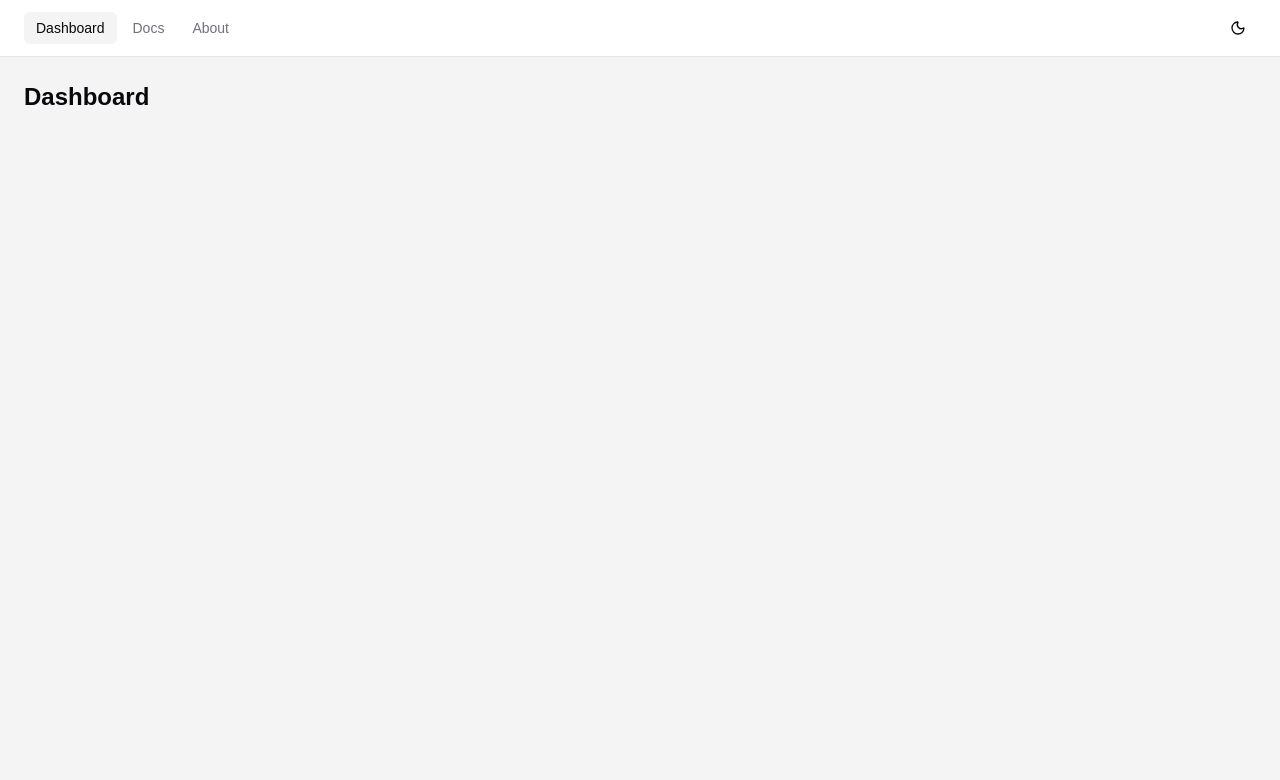
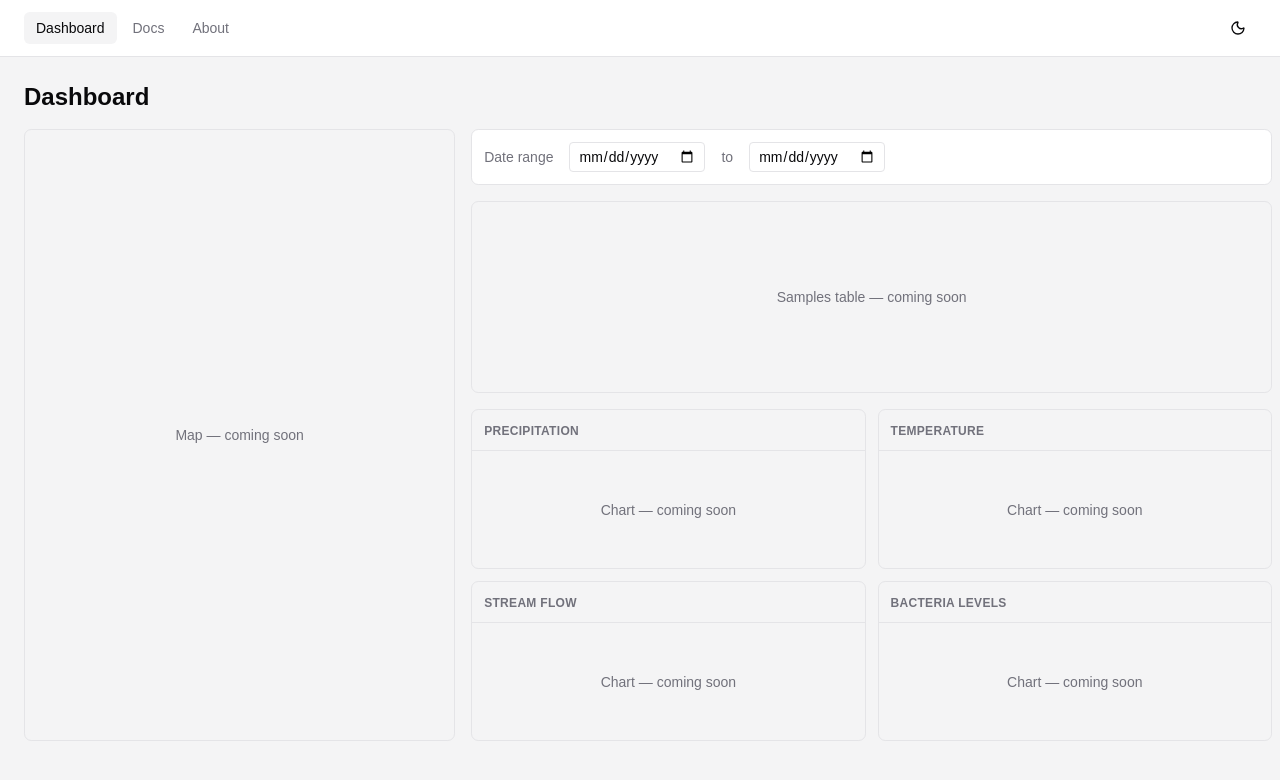
Before and after one commit to maisonm/waterkeeper_tampa_bay, a React (Vite) app in the folder frontend/client/: page / in a window 1280 px wide. Shown: the top 780 px of the page. Built offline with nearby package versions, Linux system fonts and the light colour scheme.

Commit message:
core layout shells

```diff
--- a/frontend/client/src/App.tsx
+++ b/frontend/client/src/App.tsx
@@ -1,5 +1,8 @@
+import { QueryClient, QueryClientProvider } from "@tanstack/react-query"
 import { createBrowserRouter, RouterProvider } from "react-router-dom"
 import { ThemeProvider } from "@/context/ThemeContext"
+
+const queryClient = new QueryClient()
 import DashboardLayout from "@/layout/DashboardLayout"
 import DocsLayout from "@/layout/DocsLayout"
 import AboutLayout from "@/layout/AboutLayout"
@@ -24,8 +27,10 @@ const router = createBrowserRouter([
 
 export default function App() {
   return (
-    <ThemeProvider>
-      <RouterProvider router={router} />
-    </ThemeProvider>
+    <QueryClientProvider client={queryClient}>
+      <ThemeProvider>
+        <RouterProvider router={router} />
+      </ThemeProvider>
+    </QueryClientProvider>
   )
 }
--- a/frontend/client/src/features/dashboard/DashboardPage.tsx
+++ b/frontend/client/src/features/dashboard/DashboardPage.tsx
@@ -1,7 +1,26 @@
+import { FilterProvider } from "./context/FilterContext"
+import FilterBar from "./components/FilterBar"
+import MapPanel from "./components/MapPanel"
+import SamplesTable from "./components/SamplesTable"
+import ChartContainer from "./components/charts/ChartContainer"
+
 export default function DashboardPage() {
   return (
-    <div className="p-6">
-      <h1 className="text-2xl font-semibold text-foreground">Dashboard</h1>
-    </div>
+    <FilterProvider>
+      <div className="flex h-full flex-col gap-4 p-6">
+        <h1 className="text-2xl font-semibold text-foreground">Dashboard</h1>
+        <div className="grid flex-1 grid-cols-[35%_65%] gap-4">
+          {/* Left column — map */}
+          <MapPanel />
+
+          {/* Right column — filter + table + charts */}
+          <div className="flex flex-col gap-4">
+            <FilterBar />
+            <SamplesTable />
+            <ChartContainer />
+          </div>
+        </div>
+      </div>
+    </FilterProvider>
   )
 }
--- /dev/null
+++ b/frontend/client/src/features/dashboard/components/FilterBar.tsx
@@ -0,0 +1,24 @@
+import { useFilter } from "../context/FilterContext"
+
+export default function FilterBar() {
+  const { startDate, endDate, setStartDate, setEndDate } = useFilter()
+
+  return (
+    <div className="flex items-center gap-4 rounded-lg border border-border bg-card p-3">
+      <span className="text-sm font-medium text-muted-foreground">Date range</span>
+      <input
+        type="date"
+        value={startDate ?? ""}
+        onChange={(e) => setStartDate(e.target.value || undefined)}
+        className="rounded border border-border bg-background px-2 py-1 text-sm text-foreground"
+      />
+      <span className="text-sm text-muted-foreground">to</span>
+      <input
+        type="date"
+        value={endDate ?? ""}
+        onChange={(e) => setEndDate(e.target.value || undefined)}
+        className="rounded border border-border bg-background px-2 py-1 text-sm text-foreground"
+      />
+    </div>
+  )
+}
--- /dev/null
+++ b/frontend/client/src/features/dashboard/components/MapPanel.tsx
@@ -0,0 +1,7 @@
+export default function MapPanel() {
+  return (
+    <div className="flex h-full min-h-64 items-center justify-center rounded-lg border border-border bg-zinc-100 dark:bg-zinc-800">
+      <span className="text-sm font-medium text-muted-foreground">Map — coming soon</span>
+    </div>
+  )
+}
--- /dev/null
+++ b/frontend/client/src/features/dashboard/components/SamplesTable.tsx
@@ -0,0 +1,7 @@
+export default function SamplesTable() {
+  return (
+    <div className="flex min-h-48 items-center justify-center rounded-lg border border-border bg-zinc-100 dark:bg-zinc-800">
+      <span className="text-sm font-medium text-muted-foreground">Samples table — coming soon</span>
+    </div>
+  )
+}
--- /dev/null
+++ b/frontend/client/src/features/dashboard/components/charts/ChartContainer.tsx
@@ -0,0 +1,18 @@
+import ChartTile from "./ChartTile"
+
+const CHART_TILES = [
+  { id: "precip", title: "Precipitation" },
+  { id: "temp", title: "Temperature" },
+  { id: "flow", title: "Stream Flow" },
+  { id: "bacteria", title: "Bacteria Levels" },
+]
+
+export default function ChartContainer() {
+  return (
+    <div className="grid grid-cols-2 gap-3">
+      {CHART_TILES.map((tile) => (
+        <ChartTile key={tile.id} title={tile.title} />
+      ))}
+    </div>
+  )
+}
--- /dev/null
+++ b/frontend/client/src/features/dashboard/components/charts/ChartTile.tsx
@@ -0,0 +1,18 @@
+type ChartTileProps = {
+  title: string
+}
+
+export default function ChartTile({ title }: ChartTileProps) {
+  return (
+    <div className="flex min-h-40 flex-col rounded-lg border border-border bg-zinc-100 dark:bg-zinc-800">
+      <div className="border-b border-border px-3 py-2">
+        <span className="text-xs font-semibold uppercase tracking-wide text-muted-foreground">
+          {title}
+        </span>
+      </div>
+      <div className="flex flex-1 items-center justify-center">
+        <span className="text-sm text-muted-foreground">Chart — coming soon</span>
+      </div>
+    </div>
+  )
+}
--- /dev/null
+++ b/frontend/client/src/features/dashboard/context/FilterContext.tsx
@@ -0,0 +1,27 @@
+import { createContext, useContext, useState } from "react"
+
+type FilterState = {
+  startDate: string | undefined
+  endDate: string | undefined
+  setStartDate: (d: string | undefined) => void
+  setEndDate: (d: string | undefined) => void
+}
+
+const FilterContext = createContext<FilterState | null>(null)
+
+export function FilterProvider({ children }: { children: React.ReactNode }) {
+  const [startDate, setStartDate] = useState<string | undefined>(undefined)
+  const [endDate, setEndDate] = useState<string | undefined>(undefined)
+
+  return (
+    <FilterContext.Provider value={{ startDate, endDate, setStartDate, setEndDate }}>
+      {children}
+    </FilterContext.Provider>
+  )
+}
+
+export function useFilter(): FilterState {
+  const ctx = useContext(FilterContext)
+  if (!ctx) throw new Error("useFilter must be used within FilterProvider")
+  return ctx
+}
--- /dev/null
+++ b/frontend/client/src/features/dashboard/hooks/useChartQuery.ts
@@ -0,0 +1,16 @@
+import { useQuery } from "@tanstack/react-query"
+import type { QueryKey } from "@tanstack/react-query"
+import { useFilter } from "../context/FilterContext"
+
+type Filters = { startDate?: string; endDate?: string }
+
+export function useChartQuery<TData>(
+  queryKey: QueryKey,
+  fetcher: (filters: Filters) => Promise<TData>,
+) {
+  const { startDate, endDate } = useFilter()
+  return useQuery({
+    queryKey: [...(queryKey as unknown[]), startDate, endDate],
+    queryFn: () => fetcher({ startDate, endDate }),
+  })
+}
```
